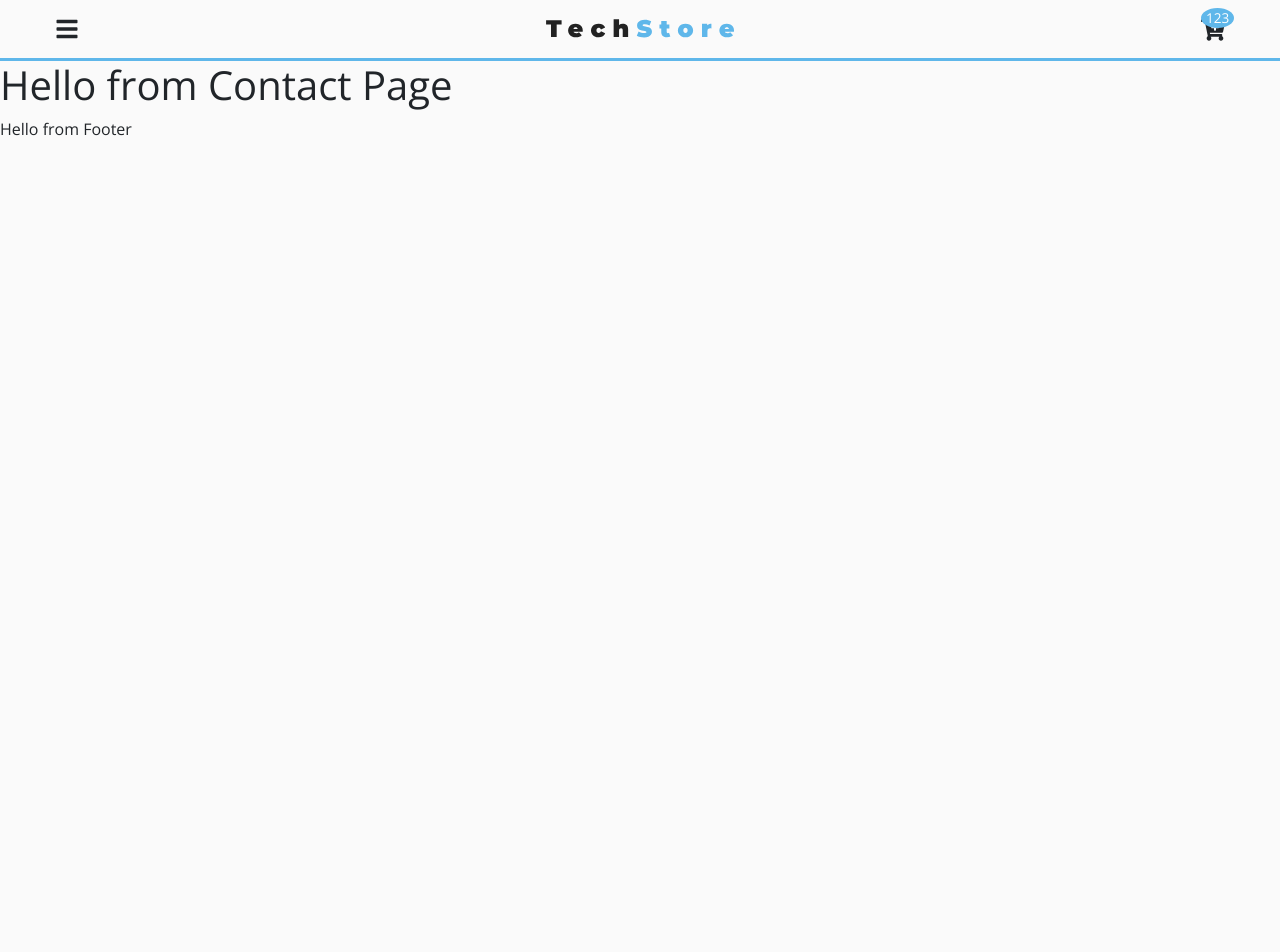
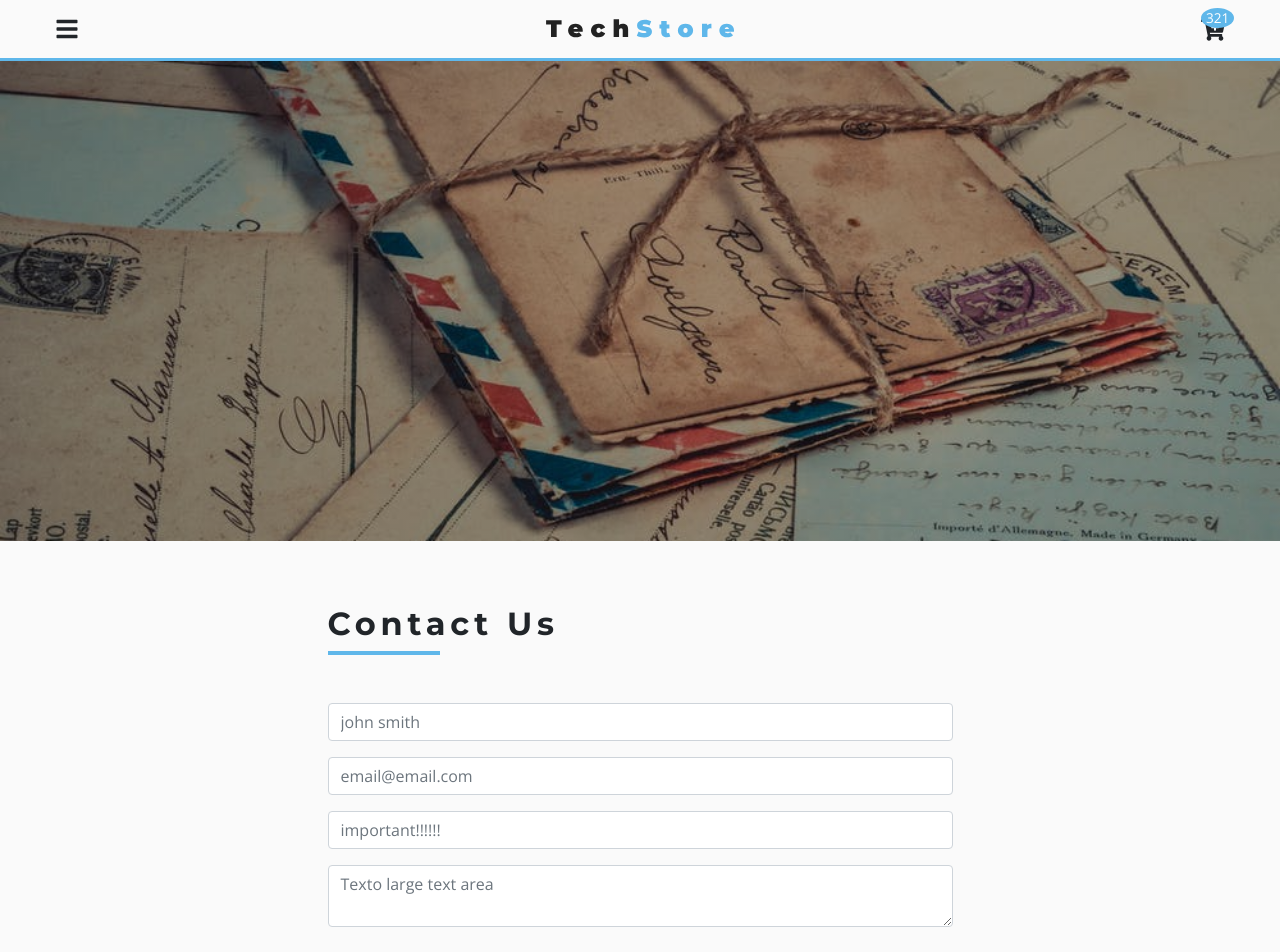
Before and after one commit to ajochope/tech-store, a React (Create React App) app: page /contact in a window 1280 px wide. Shown: the top 952 px of the page. Before the commit the page ends 800 px from the top, so only its background shows below. Built offline with nearby package versions, Linux system fonts and the light colour scheme.

Commit message:
new_mods_18:47:29

```diff
--- /dev/null
+++ b/src/components/ContactPage/Contact.js
@@ -0,0 +1,49 @@
+ import React from 'react'
+ import Title from '../Title';
+
+
+ export default function Contact() {
+     return (
+         <section className="py-5">
+            <div className="row">
+                <div className="col-10 mx-auto col-md-6 my-3">
+                    <Title title="contact us"></Title>
+                    <form className="mt-5">
+                        {/* first */}
+                        <div className="form-group">
+                            <input type="text"
+                                    name="firstName"
+                                    className="form-control"
+                                    placeholder="john smith">
+                            </input>
+                        </div>
+                        {/* email */}
+                        <div className="form-group">
+                            <input type="email"
+                                    name="email"
+                                    className="form-control"
+                                    placeholder="email@email.com">
+                            </input>
+                        </div>
+                        {/* subject */}
+                        <div className="form-group">
+                            <input type="text"
+                                    name="subject"
+                                    className="form-control"
+                                    placeholder="important!!!!!!">
+                            </input>
+                        </div>
+                        {/* message */}
+                        <div className="form">
+                            <textarea type="text"
+                                    name="message"
+                                    className="form-control"
+                                    placeholder="Texto large text area">
+                            </textarea>
+                        </div>
+                    </form>
+                </div>
+            </div>
+         </section>
+     )
+ }
--- a/src/context/context.js
+++ b/src/context/context.js
@@ -8,7 +8,7 @@
     state = {
         sidebarOpen:false,
         cartOpen:false,
-        cartItems: 123,
+        cartItems: 321,
         links: linkData,
         cart: []
     }
--- a/src/pages/ContactPage.js
+++ b/src/pages/ContactPage.js
@@ -1,9 +1,13 @@
-import React from 'react'
+import React from 'react';
+import Hero from '../components/Hero';
+import contactImg from '../images/contactBcg.jpeg';
+import Contact from '../components/ContactPage/Contact';
 
 export default function ContactPage() {
     return (
         <>
-            <h1>Hello from Contact Page</h1>
+            <Hero img={contactImg}></Hero>
+            <Contact></Contact>
         </>
     )
 }
```
Also changed, not shown: 13 other files (tests, documents, lock files or other folders).
